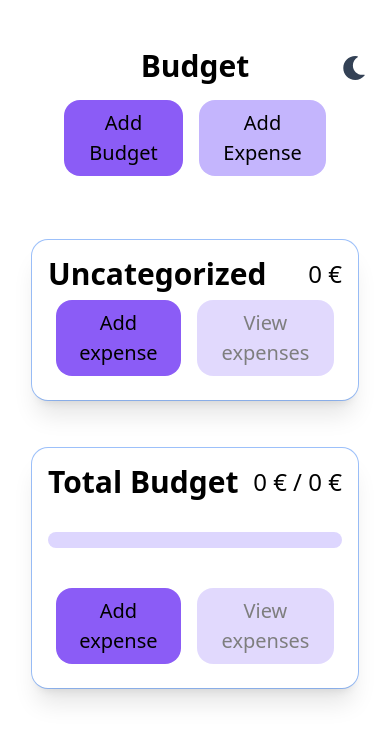
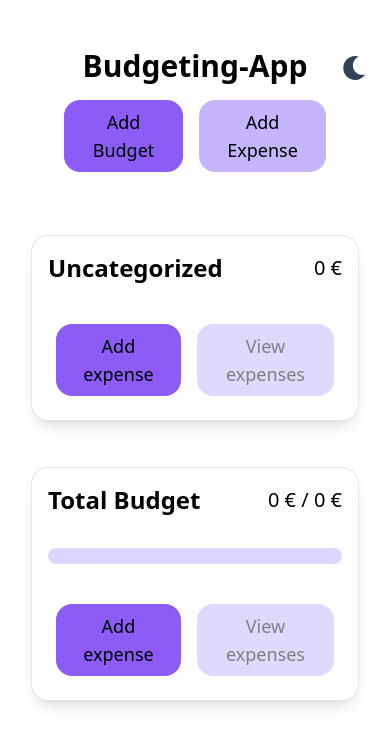
Before and after one commit to JessicaLoers/Budgeting-App, a Next.js app: page / in a window 390 px wide. Shown: the top 746 px of the page. Built offline with nearby package versions, Linux system fonts and the light colour scheme.

Commit message:
Added date for expenses, did some responsive styling in global.css, removes scrollbar if not necessary, added warning color on 90% expenses of budget

```diff
--- a/components/AddExpense.tsx
+++ b/components/AddExpense.tsx
@@ -17,7 +17,7 @@ function AddExpense({
   state,
   selectedBudget,
 }: Props) {
-  const initialExpense = { id: new Date().getTime(), title: "", expense: 0 };
+  const initialExpense = { id: Date.now(), title: "", expense: 0 };
 
   const [expense, setExpense] = useState<Expense>(initialExpense);
   const [category, setCategory] = useState<string>(
--- a/components/BudgetCard.tsx
+++ b/components/BudgetCard.tsx
@@ -50,37 +50,43 @@ function BudgetCard({
 
   const totalBudget = Number(categoryBudget.budget);
 
+  const result = (100 * totalExpenses) / totalBudget > 90;
+  const isBudgetEmpty = () =>
+    result
+      ? "bg-gradient-to-r from-violet-500 to-red-500 dark:bg--gtradient-to-r dark:from-teal-200 dark:to-red-500"
+      : "bg-violet-500 dark:bg-teal-200";
+
   return (
     <div
-      className={`rounded-2xl p-4 shadow-xl ring-1 mt-12 transition-[height] h-min duration-2000 ease-in-out
-      }`}
+      className={`rounded-2xl p-4 shadow-lg ring-1 ring-slate-200 mt-12 transition-[height] h-min duration-2000 ease-in-out
+      `}
     >
-      <div className="flex justify-between items-center relative">
-        <h2 className="text-3xl font-bold">{categoryBudget.category}</h2>
+      <div
+        className={`flex justify-between items-center relative ${
+          result ? "text-red-500" : "text-black dark:text-white"
+        }`}
+      >
+        <h2>{categoryBudget.category}</h2>
         <button
           className="absolute right-0 -mr-4 -mt-20 z-10 p-2 scale-125"
           onClick={() => onHandleBudgetDelete(categoryBudget)}
         >
-          <BiTrash />
+          <BiTrash className="text-black dark:text-white" />
         </button>
         <div>
-          <span className="text-2xl">
-            {currencyFormatter.format(totalExpenses)} /{" "}
-          </span>
-          <span className="text-2xl">
-            {currencyFormatter.format(totalBudget)}
-          </span>
+          <span>{currencyFormatter.format(totalExpenses)} / </span>
+          <span>{currencyFormatter.format(totalBudget)}</span>
         </div>
       </div>
       <div className="w-full bg-violet-200 dark:bg-teal-600 rounded-full h-4 my-8">
         <div
-          className="bg-violet-500 dark:bg-teal-200 h-4 rounded-full transition-[width] duration-1000 ease-in-out"
+          className={`${isBudgetEmpty()} h-4 rounded-full transition-[width] duration-1000 ease-in-out `}
           style={{
             width: `${getWidth(totalExpenses, totalBudget)}%`,
           }}
         ></div>
       </div>
-      <div className="flex justify-end items-center">
+      <div className="flex justify-center md:justify-end items-center">
         <Button
           primary
           onClick={(event) => onShowAddExpense(event, categoryBudget.category)}
--- a/components/Button.tsx
+++ b/components/Button.tsx
@@ -18,7 +18,7 @@ function Button({
       ? "bg-violet-500 dark:bg-teal-600"
       : "bg-violet-300 dark:bg-teal-300 dark:text-slate-500";
 
-  const className = `${isPrimary()} px-4 py-2 m-2 lg:rounded-full rounded-2xl disabled:opacity-50 `;
+  const className = `${isPrimary()} px-4 py-2 m-2 lg:rounded-full rounded-2xl disabled:opacity-50 text-lg `;
 
   return (
     <button type={type} className={className} {...rest}>
--- a/components/Fade.tsx
+++ b/components/Fade.tsx
@@ -18,8 +18,10 @@ const Fade = ({ show, children }: PropsWithChildren<Props>) => {
   return render ? (
     <div
       className={`${
-        show ? "h-min max-h-[13rem] opacity-100" : " max-h-0 opacity-0"
-      } transition-all duration-2000 overflow-y-scroll`}
+        show
+          ? "h-min max-h-[13rem] opacity-100  overflow-y-auto"
+          : " max-h-0 opacity-0"
+      } transition-all duration-2000 overflow-y-auto`}
       onAnimationEnd={onAnimationEnd}
     >
       {children}
--- a/components/Header.tsx
+++ b/components/Header.tsx
@@ -11,7 +11,7 @@ function Header({ onShowAddBudget, onShowAddExpense }: Props) {
   return (
     <>
       <div className="flex md:flex-row flex-col m-4 justify-between items-center">
-        <h1 className="text-3xl font-bold">Budget</h1>
+        <h1>Budgeting-App</h1>
         <ModeToggle />
         <div className="flex m-2">
           <Button primary onClick={onShowAddBudget}>
--- a/components/ShowExpenses.tsx
+++ b/components/ShowExpenses.tsx
@@ -7,27 +7,35 @@ interface Props {
 }
 
 function ShowExpenses({ expenses, handleDelete }: Props) {
+  const getDate = (expenseId: number) => {
+    const idToDate = new Date(expenseId);
+    const expenseDate = idToDate.toLocaleDateString();
+    return expenseDate;
+  };
+
   return (
     <>
-      <h3 className="text-2xl">Expenses</h3>
+      <h3>Expenses</h3>
       <ul className="mt-4">
         {expenses.map((expense) => (
           <li key={expense.id} className="flex w-full ">
-            <p className="basis-4/6  ">{expense.title}</p>
-            <span className="basis-1/6 text-right ">
+            <span>{getDate(expense.id)}</span>
+            <span className="basis-4/6 ml-4">{expense.title}</span>
+            <span className="basis-2/6 text-right mr-4 ">
               {currencyFormatter.format(Number(expense.expense))}
             </span>
-            <button
-              onClick={() => handleDelete && handleDelete(expense.id)}
-              className="basis-1/6"
-            >
-              X
-            </button>
+            {handleDelete && (
+              <button
+                onClick={() => handleDelete(expense.id)}
+                className="basis-1/6"
+              >
+                X
+              </button>
+            )}
           </li>
         ))}
       </ul>
     </>
   );
 }
-
 export default ShowExpenses;
--- a/components/TotalBudgetCard.tsx
+++ b/components/TotalBudgetCard.tsx
@@ -7,6 +7,7 @@ import Fade from "./Fade";
 import {
   currencyFormatter,
   getTotalExpenses,
+  getWidth,
 } from "../lib/budgetCardFunctions";
 
 interface Props {
@@ -26,41 +27,36 @@ function TotalBudgetCard({ onShowAddExpense, budgets }: Props) {
 
   const totalBudgets = budgets.reduce((a, b) => a + Number(b.budget), 0);
 
-  const getWidth = () => {
-    if (totalExpenses > totalBudgets) {
-      return 100;
-    } else if (totalBudgets > 0) {
-      const result = (100 * totalExpenses) / totalBudgets;
-      return result;
-    } else {
-      return 0;
-    }
-  };
+  const result = (100 * totalExpenses) / totalBudgets > 90;
+  const isBudgetEmpty = () =>
+    result
+      ? "bg-gradient-to-r from-violet-500 to-red-500 dark:bg--gtradient-to-r dark:from-teal-200 dark:to-red-500"
+      : "bg-violet-500 dark:bg-teal-200";
 
   return (
     <div
-      className={`rounded-2xl p-4 shadow-xl ring-1 mt-12 transition-[height] h-min duration-2000 ease-in-out`}
+      className={`rounded-2xl p-4 shadow-lg ring-1 ring-slate-200 mt-12 transition-[height] h-min duration-2000 ease-in-out`}
     >
-      <div className="flex justify-between items-center">
-        <h2 className="text-3xl font-bold">Total Budget</h2>
+      <div
+        className={`flex justify-between items-center relative ${
+          result ? "text-red-500" : "text-black dark:text-white"
+        }`}
+      >
+        <h2>Total Budget</h2>
         <div>
-          <span className="text-2xl">
-            {currencyFormatter.format(totalExpenses)} /{" "}
-          </span>
-          <span className="text-2xl">
-            {currencyFormatter.format(totalBudgets)}
-          </span>
+          <span>{currencyFormatter.format(totalExpenses)} / </span>
+          <span>{currencyFormatter.format(totalBudgets)}</span>
         </div>
       </div>
       <div className="w-full bg-violet-200 dark:bg-teal-600 rounded-full h-4 my-8">
         <div
-          className="bg-violet-500 dark:bg-teal-200 h-4 rounded-full transition-[width] duration-1000 ease-in-out"
+          className={`${isBudgetEmpty()} h-4 rounded-full transition-[width] duration-1000 ease-in-out `}
           style={{
-            width: `${getWidth()}%`,
+            width: `${getWidth(totalExpenses, totalBudgets)}%`,
           }}
         ></div>
       </div>
-      <div className="flex justify-end items-center">
+      <div className="flex justify-center md:justify-end items-center">
         <Button primary onClick={onShowAddExpense}>
           Add expense
         </Button>
--- a/components/UncategorizedBudgetCard.tsx
+++ b/components/UncategorizedBudgetCard.tsx
@@ -29,18 +29,16 @@ function UncategorizedBudgetCard({
 
   return (
     <div
-      className={`rounded-2xl p-4 shadow-xl ring-1 mt-12 transition-[height] h-min duration-2000 ease-in-out
+      className={`rounded-2xl p-4 shadow-lg ring-1 ring-slate-200 mt-12 transition-[height] h-min duration-2000 ease-in-out
       }`}
     >
-      <div className="flex justify-between items-center">
-        <h2 className="text-3xl font-bold">Uncategorized</h2>
+      <div className="flex justify-between items-center mb-8">
+        <h2>Uncategorized</h2>
         <div>
-          <span className="text-2xl">
-            {currencyFormatter.format(totalExpenses)}
-          </span>
+          <span>{currencyFormatter.format(totalExpenses)}</span>
         </div>
       </div>
-      <div className="flex justify-end items-center">
+      <div className="flex justify-center md:justify-end items-center">
         <Button primary onClick={onShowAddExpense}>
           Add expense
         </Button>
--- a/pages/index.tsx
+++ b/pages/index.tsx
@@ -76,7 +76,7 @@ const Home: NextPage = () => {
   return (
     <ThemeProvider>
       <Background>
-        <div className="container mx-auto dark:text-white">
+        <div className="container mx-auto dark:text-white selection:text-violet-500 dark:selection:text-teal-200">
           <Header
             onShowAddBudget={handleShowAddBudget}
             onShowAddExpense={handleShowAddExpense}
--- a/styles/globals.css
+++ b/styles/globals.css
@@ -1,6 +1,21 @@
 @tailwind base;
 @tailwind components;
 @tailwind utilities;
+
+@layer base {
+  h1 {
+    @apply text-3xl md:text-5xl font-bold;
+  }
+  h2 {
+    @apply text-2xl md:text-3xl font-bold;
+  }
+  h3 {
+    @apply text-xl md:text-2xl;
+  }
+  span {
+    @apply text-xl md:text-2xl;
+  }
+}
 
 *,
 *::behtmlfore,
@@ -21,3 +36,15 @@ body {
   font-size: 1.25rem;
   background-color: var(--secondary);
 }
+
+body::-webkit-scrollbar {
+  width: 10px;
+}
+
+body::-webkit-scrollbar {
+  background-color: darkgrey;
+}
+
+body::-webkit-scrollbar-thumb {
+  box-shadow: inset 0 0 6px rgba(0, 0, 0, 0.8);
+}
```
